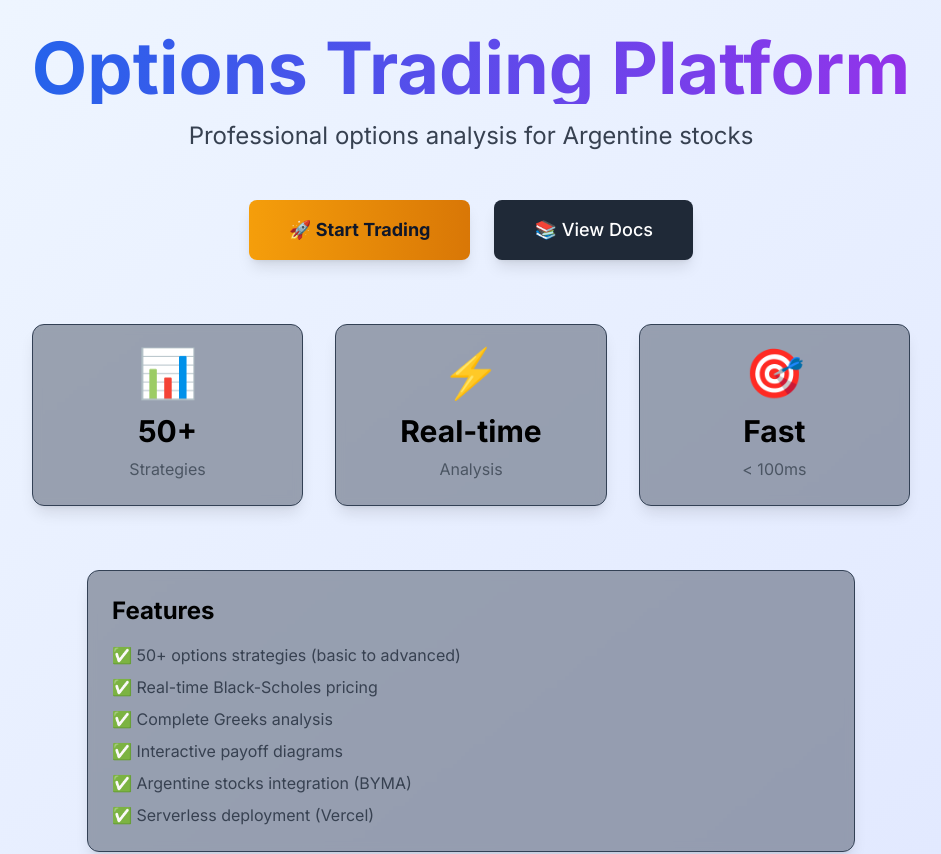
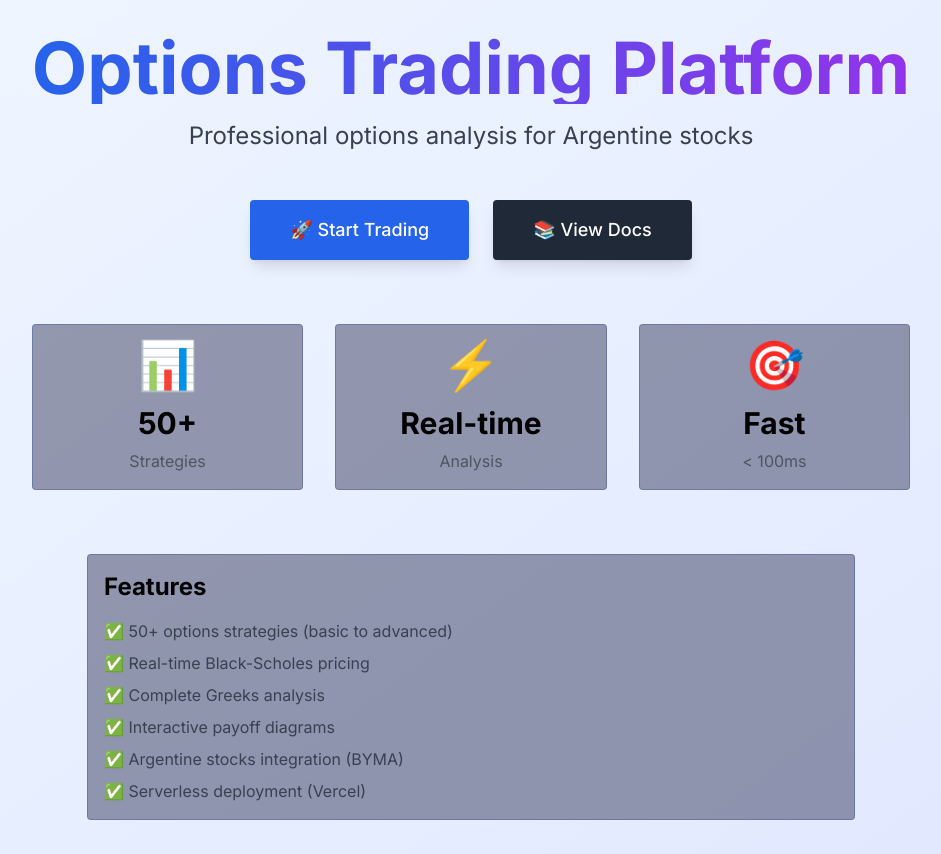
Before and after one commit to darors89/options_trading, a Next.js app: page / in a window 1280 px wide. Shown: the top 854 px of the page, without its empty margins (169-1110 px from the left). Built offline with nearby package versions, Linux system fonts and the light colour scheme.

Commit message:
Refactor global styles and update color palette

```diff
--- a/styles/globals.css
+++ b/styles/globals.css
@@ -4,139 +4,133 @@
 
 @layer base {
   body {
-    font-family: 'Inter', system-ui, sans-serif;
+    font-family: 'Inter', -apple-system, BlinkMacSystemFont, 'Segoe UI', sans-serif;
     @apply antialiased;
   }
 }
 
+/* Deep blue color palette */
+:root {
+  --deep-navy: #0a0e27;
+  --midnight-blue: #0d1135;
+  --ocean-blue: #1a1f47;
+  --steel-blue: #2d3561;
+}
+
 @layer components {
-  /* Custom scrollbar for dark theme */
+  /* Scrollbar - Minimal */
   ::-webkit-scrollbar {
-    width: 10px;
-    height: 10px;
+    width: 8px;
+    height: 8px;
   }
 
   ::-webkit-scrollbar-track {
-    @apply bg-slate-900;
+    @apply bg-[#0a0e27];
   }
 
   ::-webkit-scrollbar-thumb {
-    @apply bg-slate-700 rounded-full;
+    @apply bg-blue-900/30 rounded-full;
   }
 
   ::-webkit-scrollbar-thumb:hover {
-    @apply bg-slate-600;
+    @apply bg-blue-800/40;
   }
 
-  /* Input styles */
+  /* Inputs - Minimal */
   .input {
-    @apply w-full px-3 py-2 bg-slate-900/50 border border-slate-600 rounded-lg text-white;
-    @apply focus:border-amber-500 focus:outline-none focus:ring-2 focus:ring-amber-500/20;
+    @apply w-full px-3 py-2 bg-[#0a0e27] border border-blue-900/30 rounded text-sm text-white;
+    @apply focus:border-blue-600 focus:outline-none;
+    @apply transition-colors duration-200;
+  }
+
+  .input:focus {
+    @apply ring-1 ring-blue-600/30;
+  }
+
+  /* Buttons - Minimal */
+  .btn {
+    @apply px-4 py-2 rounded font-medium text-sm transition-colors duration-200;
+  }
+
+  .btn-primary {
+    @apply bg-blue-600 hover:bg-blue-700 text-white;
+    @apply disabled:opacity-50 disabled:cursor-not-allowed;
+  }
+
+  .btn-secondary {
+    @apply bg-[#0d1135] hover:bg-[#1a1f47] text-gray-300;
+    @apply border border-blue-900/30;
+  }
+
+  .btn-ghost {
+    @apply text-gray-400 hover:text-gray-300 hover:bg-blue-900/10;
+  }
+
+  /* Cards - Minimal */
+  .card {
+    @apply bg-[#0d1135]/40 border border-blue-900/30 rounded p-4;
     @apply transition-all duration-200;
   }
 
-  /* Button styles */
-  .btn {
-    @apply px-4 py-2 rounded-lg font-medium transition-all duration-200;
+  .card-hover:hover {
+    @apply border-blue-700/50;
   }
 
-  .btn-primary {
-    @apply bg-gradient-to-r from-amber-500 to-amber-600;
-    @apply hover:from-amber-600 hover:to-amber-700;
-    @apply text-slate-900 font-bold shadow-lg shadow-amber-500/30;
-    @apply active:scale-95 disabled:opacity-50 disabled:cursor-not-allowed;
+  /* Labels */
+  .label {
+    @apply block text-xs font-medium text-gray-500 mb-1;
   }
 
-  .btn-secondary {
-    @apply bg-slate-800 hover:bg-slate-700;
-    @apply text-gray-200 border border-slate-700;
-    @apply active:scale-95;
-  }
-
-  /* Card styles */
-  .card {
-    @apply bg-slate-800/40 backdrop-blur-sm rounded-xl p-6;
-    @apply border border-slate-700 shadow-lg;
-    @apply transition-all duration-200;
-  }
-
-  .card:hover {
-    @apply border-amber-500/30 shadow-xl shadow-amber-500/10;
-  }
-
-  .card-gold {
-    @apply bg-gradient-to-br from-amber-900/20 to-amber-800/20;
-    @apply border border-amber-700/50;
-  }
-
-  .card-success {
-    @apply bg-gradient-to-br from-emerald-900/20 to-emerald-800/20;
-    @apply border border-emerald-700/50;
-  }
-
-  .card-danger {
-    @apply bg-gradient-to-br from-red-900/20 to-red-800/20;
-    @apply border border-red-700/50;
-  }
-
-  /* Label styles */
-  .label {
-    @apply block text-xs font-medium text-gray-400 mb-1;
-  }
-
-  /* Badge styles */
+  /* Badges - Minimal */
   .badge {
-    @apply inline-flex items-center px-2.5 py-0.5 rounded-full text-xs font-semibold;
-  }
-
-  .badge-gold {
-    @apply bg-amber-900/30 text-amber-400 border border-amber-700/50;
+    @apply inline-flex items-center px-2 py-0.5 rounded text-xs font-medium;
   }
 
   .badge-success {
-    @apply bg-emerald-900/30 text-emerald-400 border border-emerald-700/50;
+    @apply bg-emerald-900/20 text-emerald-400 border border-emerald-900/30;
   }
 
   .badge-danger {
-    @apply bg-red-900/30 text-red-400 border border-red-700/50;
+    @apply bg-red-900/20 text-red-400 border border-red-900/30;
   }
 
   .badge-info {
-    @apply bg-cyan-900/30 text-cyan-400 border border-cyan-700/50;
+    @apply bg-blue-900/20 text-blue-300 border border-blue-900/30;
   }
 
-  /* Gradient text */
-  .gradient-gold {
-    @apply text-transparent bg-clip-text bg-gradient-to-r from-amber-400 to-amber-200;
+  /* Divider */
+  .divider {
+    @apply border-t border-blue-900/30 my-4;
   }
 
-  .gradient-blue {
-    @apply text-transparent bg-clip-text bg-gradient-to-r from-cyan-400 to-blue-400;
-  }
-
-  /* Table styles */
+  /* Table - Minimal */
   .table {
-    @apply w-full border-collapse;
+    @apply w-full border-collapse text-sm;
   }
 
   .table th {
-    @apply bg-slate-800 px-4 py-3 text-left font-semibold text-amber-400 text-sm uppercase tracking-wider;
-    @apply border-b border-slate-700;
+    @apply bg-[#0d1135] px-4 py-2 text-left font-medium text-gray-400 text-xs uppercase tracking-wider;
+    @apply border-b border-blue-900/30;
   }
 
   .table td {
-    @apply border-b border-slate-800 px-4 py-3 text-gray-300;
+    @apply border-b border-blue-900/20 px-4 py-2 text-gray-300;
   }
 
   .table tr:hover {
-    @apply bg-slate-800/50;
+    @apply bg-blue-900/5;
   }
 
-  /* Animations */
+  /* Form groups */
+  .form-group {
+    @apply space-y-1.5;
+  }
+
+  /* Animations - Subtle */
   @keyframes fadeIn {
     from {
       opacity: 0;
-      transform: translateY(10px);
+      transform: translateY(4px);
     }
     to {
       opacity: 1;
@@ -144,35 +138,63 @@
     }
   }
 
-  @keyframes pulse-glow {
-    0%, 100% {
-      box-shadow: 0 0 20px rgba(251, 191, 36, 0.3);
-    }
-    50% {
-      box-shadow: 0 0 30px rgba(251, 191, 36, 0.5);
-    }
+  .animate-fade-in {
+    animation: fadeIn 0.2s ease-out;
   }
 
-  .animate-fade-in {
-    animation: fadeIn 0.3s ease-out;
+  /* Focus states */
+  .focus-ring {
+    @apply focus:outline-none focus:ring-2 focus:ring-blue-600/30 focus:border-blue-600;
   }
 
-  .animate-pulse-glow {
-    animation: pulse-glow 2s ease-in-out infinite;
+  /* Transitions */
+  .transition-base {
+    @apply transition-colors duration-200;
   }
 
-  /* Glassmorphism effect */
-  .glass {
-    @apply backdrop-blur-md bg-white/5 border border-white/10;
+  /* Text utilities */
+  .text-muted {
+    @apply text-gray-500;
   }
 
-  /* Section divider */
-  .divider {
-    @apply border-t border-slate-700/50 my-6;
+  .text-subtle {
+    @apply text-gray-400;
+  }
+
+  .text-emphasis {
+    @apply text-blue-200;
+  }
+
+  /* Spacing utilities */
+  .section {
+    @apply mb-6;
+  }
+
+  /* Glass effect - Subtle */
+  .glass {
+    @apply backdrop-blur-sm bg-blue-950/20 border border-blue-900/20;
+  }
+
+  /* Status indicators */
+  .status-dot {
+    @apply inline-block w-2 h-2 rounded-full;
+  }
+
+  .status-dot.online {
+    @apply bg-emerald-500;
+  }
+
+  .status-dot.offline {
+    @apply bg-gray-500;
+  }
+
+  /* Grid utilities */
+  .grid-auto-fit {
+    grid-template-columns: repeat(auto-fit, minmax(200px, 1fr));
   }
 }
 
-/* Custom utilities */
+/* Utility classes */
 @layer utilities {
   .text-balance {
     text-wrap: balance;
@@ -186,4 +208,49 @@
   .scrollbar-hide::-webkit-scrollbar {
     display: none;
   }
+
+  /* Custom backgrounds */
+  .bg-deep-navy {
+    background-color: var(--deep-navy);
+  }
+
+  .bg-midnight-blue {
+    background-color: var(--midnight-blue);
+  }
+
+  /* Minimal shadows */
+  .shadow-minimal {
+    box-shadow: 0 1px 2px 0 rgba(0, 0, 0, 0.05);
+  }
+
+  .shadow-subtle {
+    box-shadow: 0 2px 4px 0 rgba(0, 0, 0, 0.1);
+  }
 }
+
+/* Print styles */
+@media print {
+  .no-print {
+    display: none !important;
+  }
+}
+
+/* High contrast mode */
+@media (prefers-contrast: high) {
+  .card {
+    @apply border-blue-700;
+  }
+
+  .input {
+    @apply border-blue-700;
+  }
+}
+
+/* Reduced motion */
+@media (prefers-reduced-motion: reduce) {
+  * {
+    animation-duration: 0.01ms !important;
+    animation-iteration-count: 1 !important;
+    transition-duration: 0.01ms !important;
+  }
+}
```
